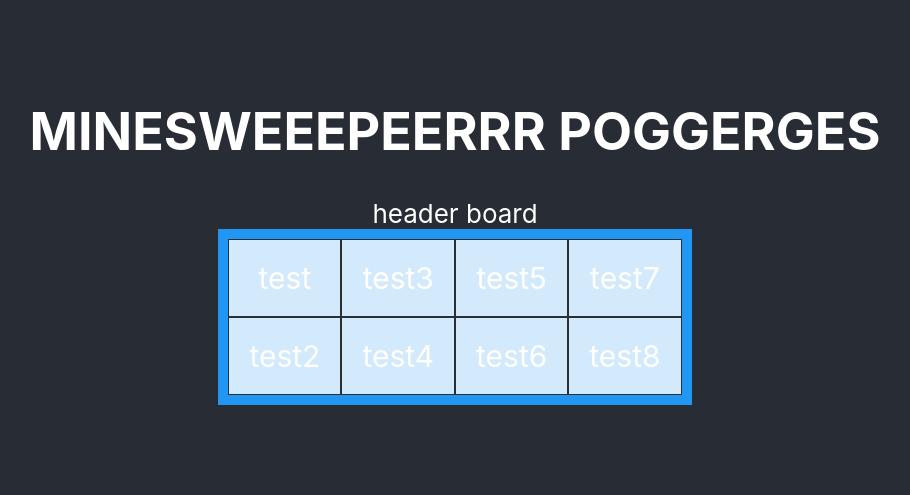
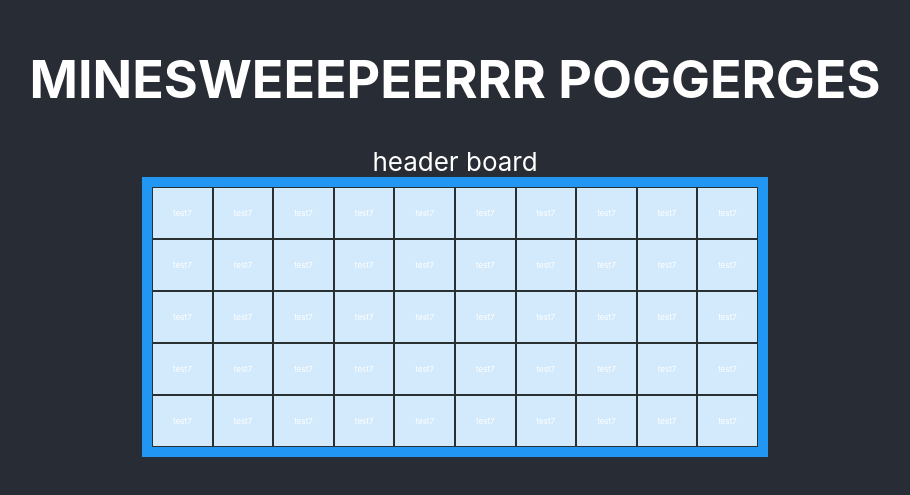
Before and after one commit to thegip/minesweeper, a React (Create React App) app: page / in a window 1280 px wide. Shown: the part 165-660 px from the top of the page, without its empty margins (185-1095 px from the left). Built offline with nearby package versions, Linux system fonts and the light colour scheme.

Commit message:
implimented generate board

```diff
--- a/src/App.js
+++ b/src/App.js
@@ -2,8 +2,7 @@ import Game from './components/Game'
 import './App.css'
 import {TestBoard,GenerateBoard} from './components/GenerateBoard'
 
-const board = TestBoard()
-console.log(GenerateBoard(20,5))
+const board = GenerateBoard(10,5)
 
 function App() {
   return (
--- a/src/components/Game.css
+++ b/src/components/Game.css
@@ -12,6 +12,6 @@
     background-color: rgba(255, 255, 255, 0.8);
     border: 1px solid rgba(0, 0, 0, 0.8);
     padding: 20px;
-    font-size: 30px;
+    font-size: 8px;
     text-align: center;
 }
--- a/src/components/GenerateBoard.js
+++ b/src/components/GenerateBoard.js
@@ -59,7 +59,11 @@ export function GenerateBoard(x,y){
     for(let i=0; i<x; i++){
         temp[i]=[]
         for(let j=0; j<y; j++){
-            temp[i][j]='keepo'
+            temp[i][j]={
+                index: 21,
+                name:"test7",
+                bomb: true
+            }
         }
     }
 
```
